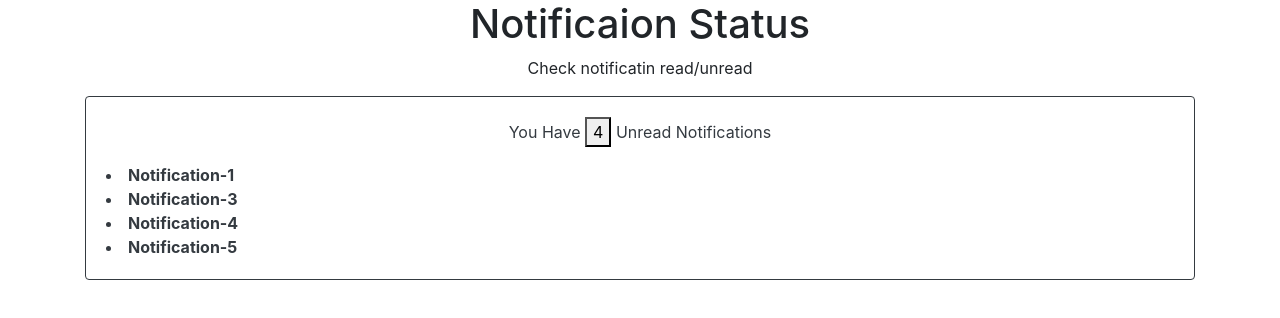
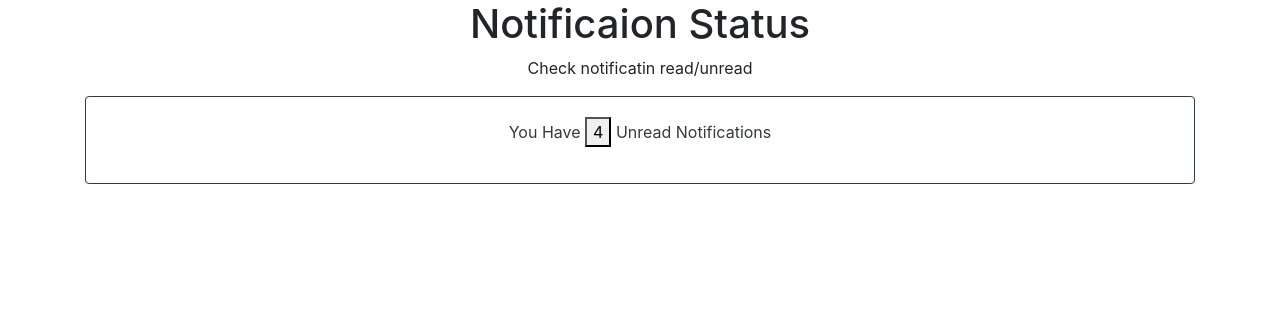
Before and after one commit to sultan0/reactpin, a React (Create React App) app: page /menu2 in a window 1280 px wide. Shown: the top 318 px of the page. Built offline with nearby package versions, Linux system fonts and the light colour scheme.

Commit message:
show Notifications

```diff
--- a/src/components/menu2.js
+++ b/src/components/menu2.js
@@ -12,16 +12,19 @@ class Menu2 extends Component{
                 "Notification-3",
                 "Notification-4",
                 "Notification-5",
-            ]
+            ],
+
+            showNotification: "",
+            visibility: false
         }
     }
 
     getNotification = () =>{
-           return(
-            this.state.notificaion.map(items =>(
-                <li key={items}>{items}</li>
-            ))
-        )
+
+            this.setState({
+                showNotification: this.state.notificaion.map(items => (<li key={items}>{items}</li>
+                ))
+            })
     }
 
     render(){
@@ -50,7 +53,9 @@ class Menu2 extends Component{
                                         <span>You Have <button onClick={this.getNotification}>{this.state.notificaion.length}</button> Unread Notifications}</span>}
 
                                     </p>
-                                    <strong>{this.getNotification()}</strong>
+                                    <strong>{this.state.showNotification}</strong>
+
+
                                 </div>
                             </div>
                         </div>
```
